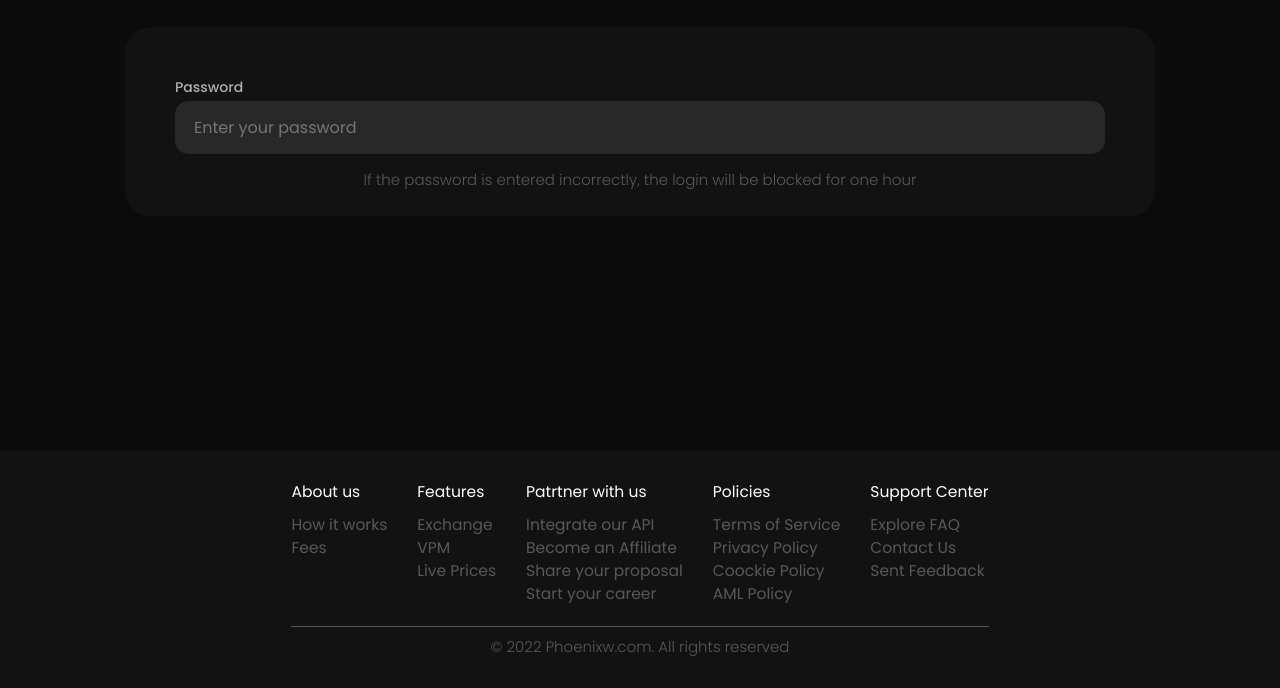
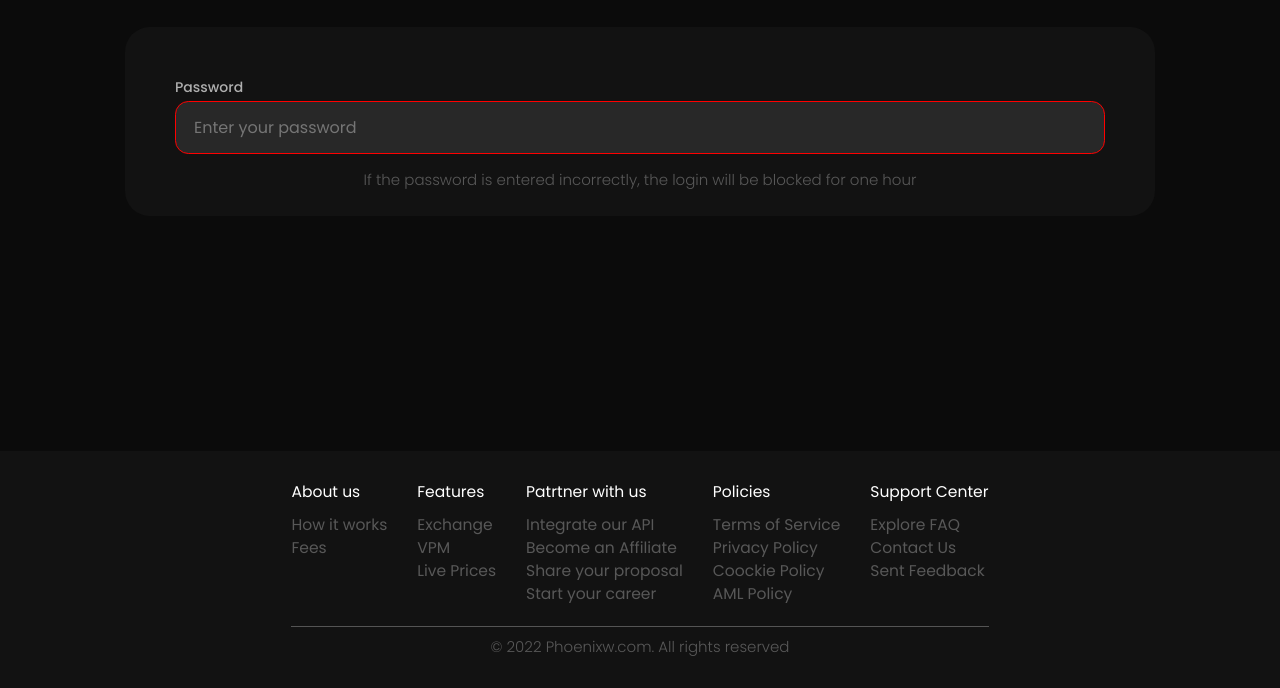
Before and after one commit to chyVacheck/white_proenix, a React app: page /Admin in a window 1280 px wide. Shown: the part 112-800 px from the top of the page. Built offline with nearby package versions, Linux system fonts and the light colour scheme; no server answers.

Commit message:
Update style Field.css

```diff
--- a/src/components/Field/Field.css
+++ b/src/components/Field/Field.css
@@ -40,6 +40,10 @@
   border: green 1px solid;
 }
 
+.field__input:invalid {
+  border: red 1px solid;
+}
+
 .field__input_big {
   height: 60px;
 }
```
